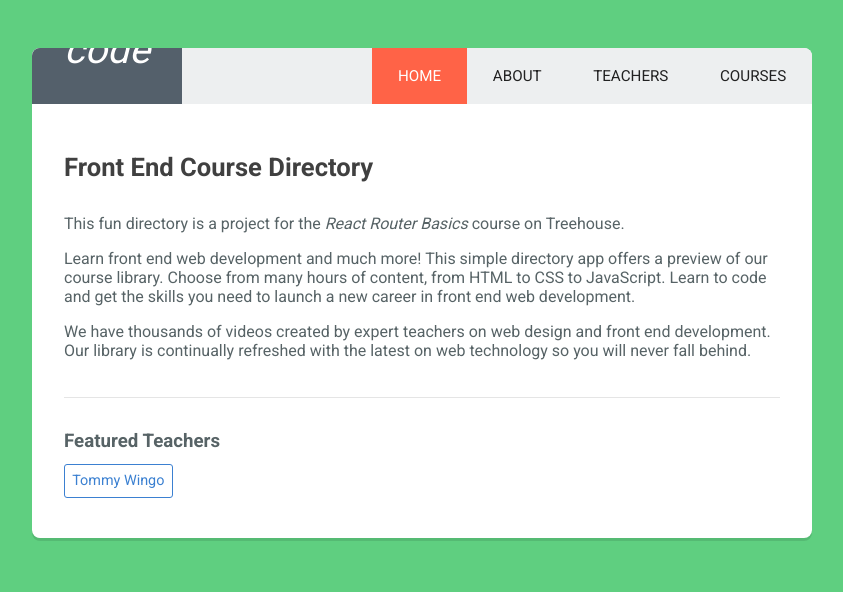
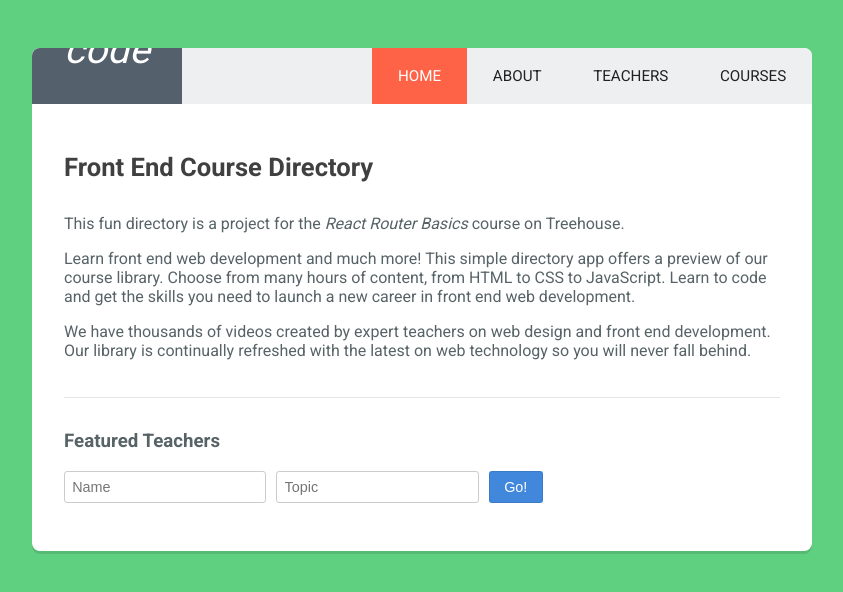
Before and after one commit to Langster2323/Courses, a React (Create React App) app: page / in a window 1280 px wide. Shown: the top 592 px of the page, without its empty margins (218-1061 px from the left). Built offline with nearby package versions, Linux system fonts and the light colour scheme.

Commit message:
Added ref attributes

```diff
--- a/src/components/Home.js
+++ b/src/components/Home.js
@@ -3,6 +3,12 @@ import { Link } from 'react-router-dom';
 
 class Home extends Component {
 
+handleSubmit = (e) =>
+ {
+   e.preventDefault();
+   let teacherName;
+   let teacherTopic;
+ }
   render() {
     return (
       <div className="main-content home">
@@ -12,7 +18,11 @@ class Home extends Component {
         <p>We have thousands of videos created by expert teachers on web design and front end development. Our library is continually refreshed with the latest on web technology so you will never fall behind.</p>
         <hr />
         <h3>Featured Teachers</h3>
-        <Link to="teachers/HTML/Tommy-Wingo">Tommy Wingo</Link>
+        <form>
+        <input type="text" placeholder="Name" ref={ (input) => this.name = input }/>
+        <input type="text" placeholder="Topic" ref={ (input) => this.topic = input }/>
+        <button type="submit">Go!</button>
+        </form>
       </div>
     );
   }
```
